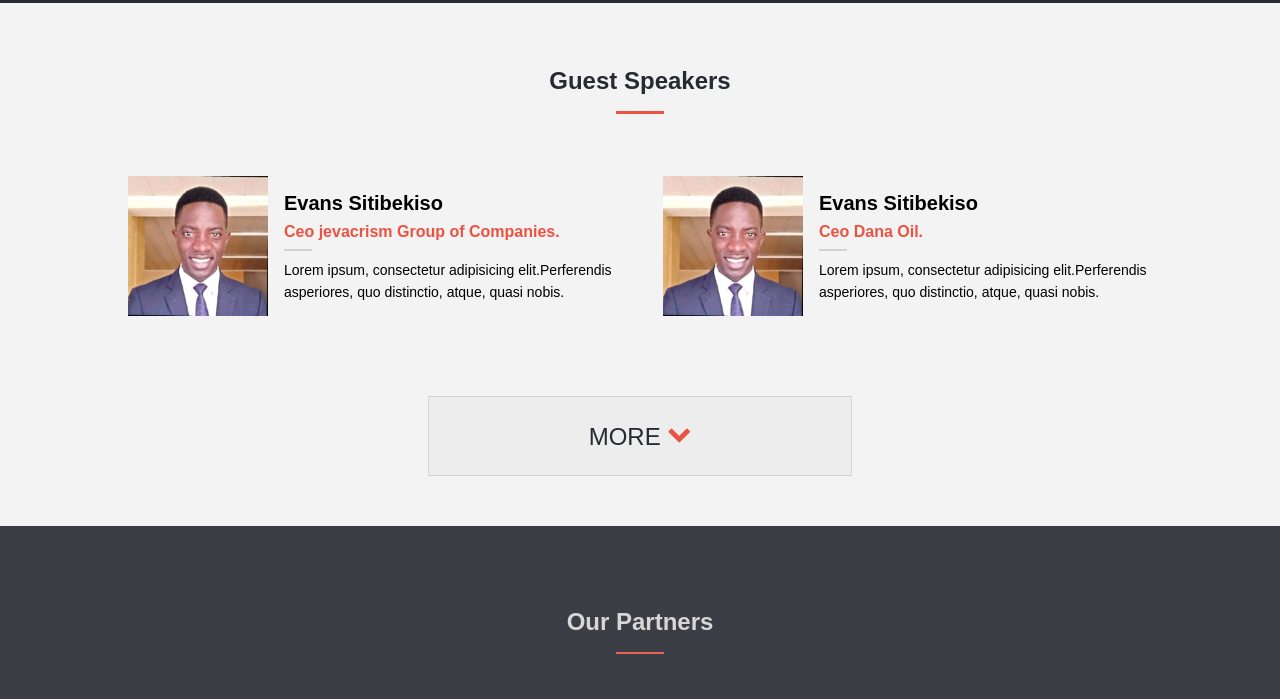
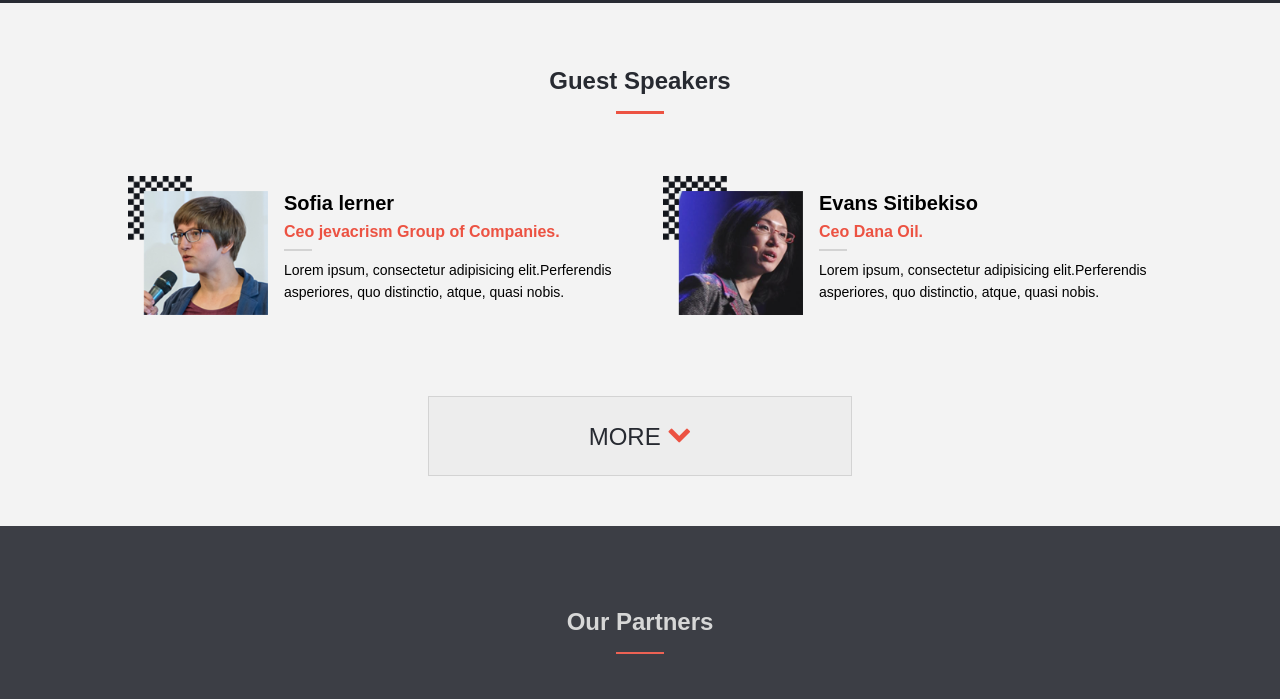
Before and after one commit to evans22j/AMT-CONFERENCE, a plain HTML site: page index.html in a window 1280 px wide. Shown: the part 1411-2110 px from the top of the page. Drawn offline with Linux system fonts and the light colour scheme; a web font is replaced by a local one.

Commit message:
Changes on teamdata.js,readme and html files

```diff
--- a/JS/teamData.js
+++ b/JS/teamData.js
@@ -1,9 +1,9 @@
 const data = [
   {
     id: 1,
-    name: "Evans Sitibekiso",
+    name: "Sofia lerner",
     images: {
-      img: "../images/icons/evans.jpeg",
+      img: "../images/staff4.png",
       alt: "team_1",
     },
     about: "Ceo jevacrism Group of Companies.",
@@ -13,7 +13,7 @@ const data = [
     id: 2,
     name: "Evans Sitibekiso",
     images: {
-      img: "../images/icons/evans.jpeg",
+      img: "../images/staff3.png",
       alt: "team_2",
     },
     about: "Ceo Dana Oil.",
```
Also changed, not shown: index.html (+3 -3 lines), README.md, images/icons/express.png (deleted), images/icons/feature.png (deleted), images/icons/full-concentration.jpg (deleted), images/icons/hub.png (deleted), images/icons/hub_ccexpress .png (deleted), images/icons/logo1.png (deleted), images/icons/logo11.jpg (deleted), images/icons/logo111.png (deleted), images/icons/mobile.png (added), images/icons/screen-desk.png (added).
